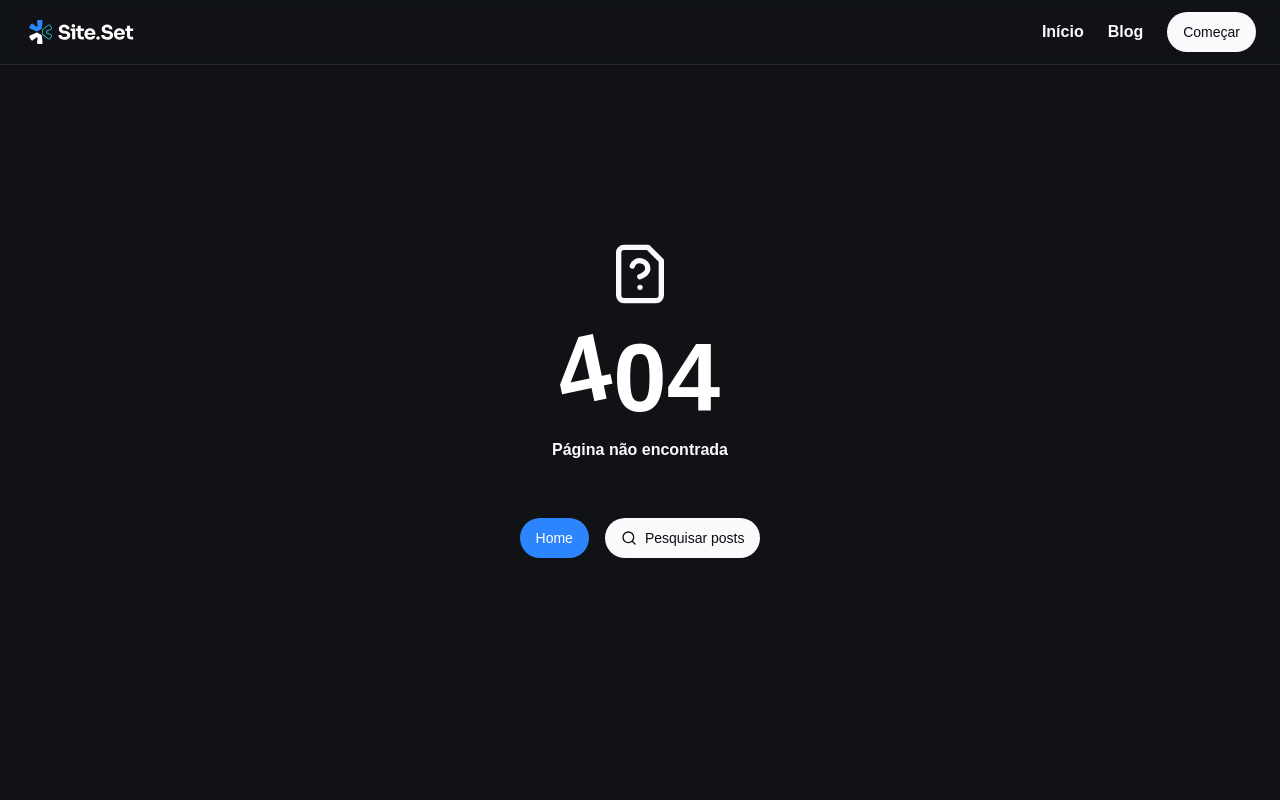
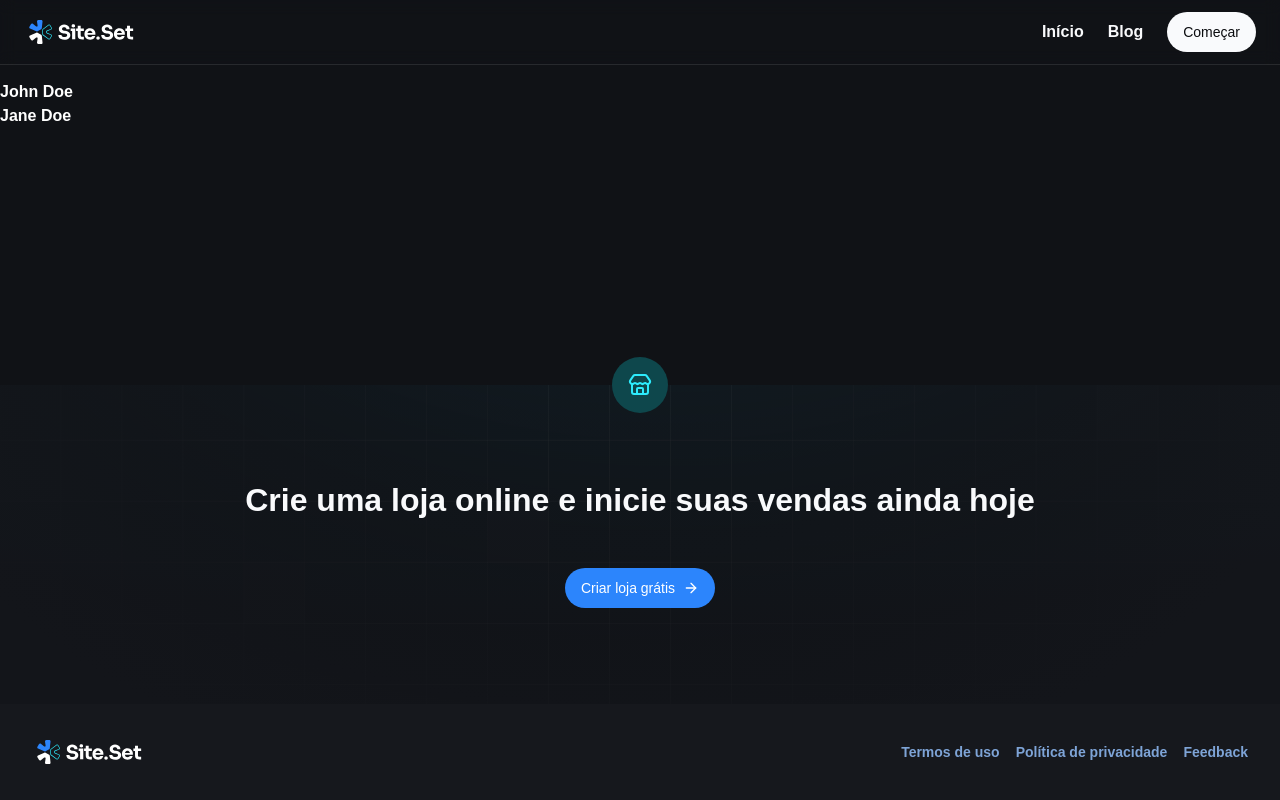
Before and after one commit to Alemoretti/site-blog, a Next.js app: page /user in a window 1280 px wide. Before the commit this address had no page. Shown: the top 800 px of the page. Built offline with nearby package versions, Linux system fonts and the light colour scheme; a web font is replaced by a local one.

Commit message:
Create loading example page

```diff
--- /dev/null
+++ b/src/app/loading.tsx
@@ -0,0 +1,13 @@
+import { Loader2 } from "lucide-react";
+
+export default function Loading () {
+  return (
+    <div className="min-h-[400px] flex flex-col items-center justify-center px-4">
+      <div className="relative">
+        <Loader2 size={62} className="text-gray-400 animate-spin" />
+
+        <div className="absolute top-0 left-0 w-full h-full rounded-full border-t-2 border-cyan-100 animate-[spin_3s_linear_infinite]"></div>
+      </div>
+    </div>
+  )
+}
--- /dev/null
+++ b/src/app/user/page.tsx
@@ -0,0 +1,35 @@
+type UserListProps = {
+  id: number;
+  name: string;
+}
+
+async function fetchUsers(): Promise<UserListProps[]> {
+  return new Promise((resolve) => {
+    setTimeout(() => {
+      resolve ([
+        { id: 1, name: 'John Doe' },
+        { id: 2, name: 'Jane Doe' },
+      ])
+    }, 2000)
+  })
+}
+
+async function UserList() {
+  const userList = await fetchUsers()
+console.log('SERVER', userList)
+  return (
+    <div className="mt-20 text-white">
+      {userList.map((user) => (
+        <p key={user.id}>{user.name}</p>
+      ))}
+    </div>
+  )
+}
+
+export default function UserListPage() {
+  return (
+    <>
+      <UserList />
+    </>
+  )
+}
```
